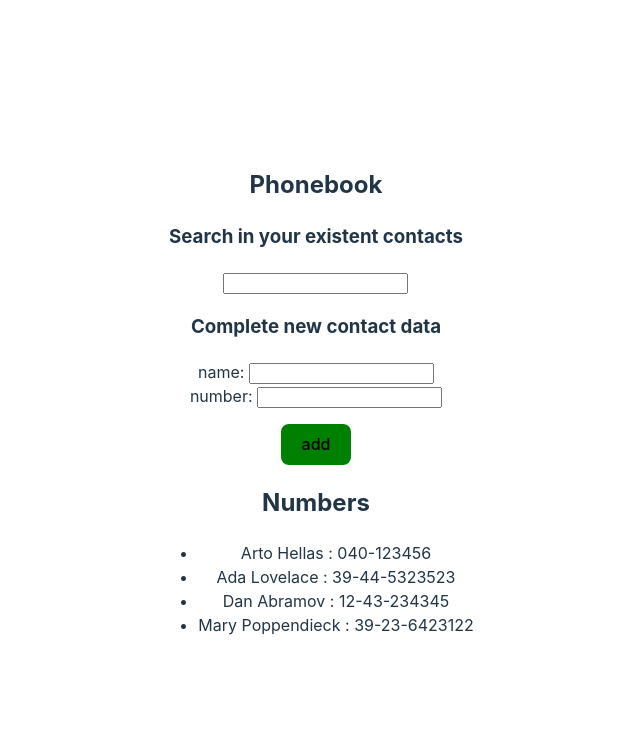
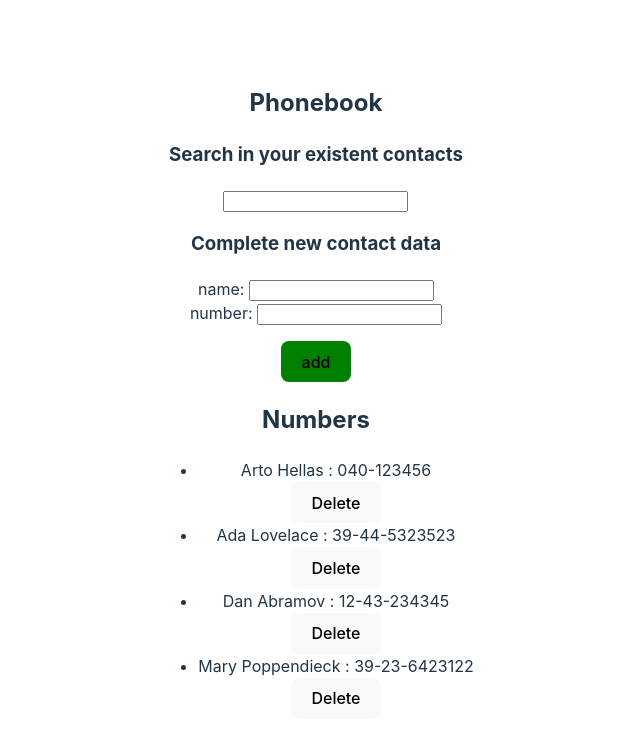
Before and after one commit to Frtavonatti/fullStackOpen-react, a React (Vite) app in the folder part2/form-exercises/: page / in a window 1280 px wide. Shown: the top 742 px of the page, without its empty margins (324-964 px from the left). Built offline with nearby package versions, Linux system fonts and the light colour scheme; data requests are answered from the project's data file.

Commit message:
Se agrega metodo DELETE conectado al estado del componente

```diff
--- a/part2/form-exercises/src/App.jsx
+++ b/part2/form-exercises/src/App.jsx
@@ -16,7 +16,6 @@ const App = () => {
     .get('http://localhost:3001/persons')
     .then(response => setPersons(response.data))
   }
-
   useEffect(getData, [])
 
   const handleSubmit = (event) => {
@@ -28,7 +27,6 @@ const App = () => {
     }
 
     const nameExists = persons.some(person => person.name === newName)
-
     newName === '' || newNumber === ''
     ? alert('You shoud complete all fields')
     : nameExists
@@ -40,6 +38,16 @@ const App = () => {
       });
     setNewName('')
     setNewNumber('')
+  }
+
+  const deletePerson = (id) => {
+    const updatedList = persons.filter(p => p.id !== id)
+    axios
+    .delete(`http://localhost:3001/persons/${id}`)
+    .then(response => {
+      console.log(response, id)
+      setPersons(updatedList)
+    })
   }
 
   const handleNameInputChange = (event) => {
@@ -61,7 +69,7 @@ const App = () => {
       <h2>Phonebook</h2>
       <Search newSearch={newSearch} handleSearchInputChange={handleSearchInputChange}/>
       <PersonForm newName={newName} newNumber={newNumber} handleNameInputChange={handleNameInputChange} handleNumberInputChange={handleNumberInputChange} handleSubmit={handleSubmit}/>
-      <NumberList persons={persons} filteredPersons={filteredPersons}/>
+      <NumberList persons={persons} filteredPersons={filteredPersons} deletePerson={deletePerson}/>
     </div>
   )
 }
--- a/part2/form-exercises/src/Components/NumberList.jsx
+++ b/part2/form-exercises/src/Components/NumberList.jsx
@@ -1,10 +1,17 @@
-function NumberList({ persons, filteredPersons }) {
+import { PersonForm } from "./PersonForm"
+
+function NumberList({ persons, filteredPersons, deletePerson }) {
 
   return (
     <div>
     <h2>Numbers</h2>
       <ul>
-        {filteredPersons.map((person) => <li key={person.id}> {person.name} : {person.number} </li> )}
+        {filteredPersons.map((person) =>
+          <div>
+            <li key={person.id}> {person.name} : {person.number} </li>
+            <button onClick={() => deletePerson(person.id)}  key={'b' + person.id} type="button">Delete</button>
+          </div>
+      )}
       </ul>
     </div>
   )
```
